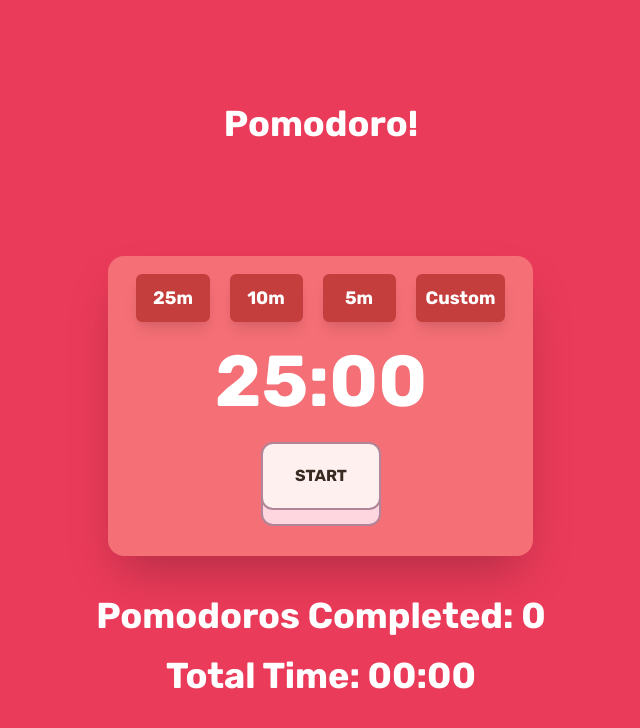
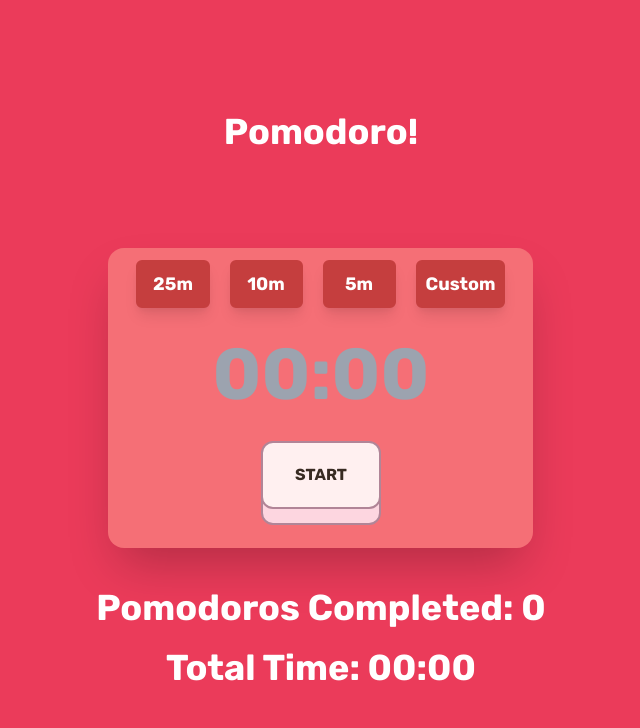
Before and after one commit to tobsterclark/pomodoro, a React (Create React App) app: page / in a window 1280 px wide. Both pictures are taken after a click on the button "Custom". Shown: the top 728 px of the page, without its empty margins (319-959 px from the left). Built offline with nearby package versions, Linux system fonts and the light colour scheme; no server answers.

Commit message:
adding custom input

```diff
--- a/public/index.html
+++ b/public/index.html
@@ -14,7 +14,7 @@
     <meta name="theme-color" content="#000000" />
     <meta
       name="description"
-      content="Web site created using create-react-app"
+      content="A simple countdown timer!"
     />
     <link rel="apple-touch-icon" href="%PUBLIC_URL%/logo192.png" />
     <!--
--- a/src/components/App.tsx
+++ b/src/components/App.tsx
@@ -6,19 +6,21 @@ const App = () => {
     const seconds = useRef(0)
     const intervalClass:any = null
     const [time, setTime] = useState("25:00")
-    const [timeInput, setTimeInput] = useState(10)
+    const [timeInput, setTimeInput] = useState(25*60)
     const [timerVal, setTimerVal] = useState("START")
     const [timerGoing, setTimerGoing] = useState(false)
     const [interval, setinterval] = useState(intervalClass)
+    const [custom, setCustom] = useState(false)
+    const [inputText, setInputText] = useState("")
     const [completedCookies, setCompletedCookie] = useCookies(['completed'])
     const [totalCookies, setTotalCookie] = useCookies(['total'])
-
-    const [play] = useSound("https://jamiejcole.github.io/pomodoro/ringtone.mp3", {volume: 5})
+    const [play] = useSound("https://jamiejcole.github.io/pomodoro/ringtone.mp3", {volume: 1})
 
     //Handling the start button being pressed
     const handleStartPressed = () => {
-        if (timerGoing === false && timeInput !== 0) {
+        if (timerGoing === false && timeInput !== 0 && isNaN(timeInput) === false) {
             seconds.current = timeInput
+            setCustom(false)
             setTimerGoing(true)
             countDown()
             setTimerVal("STOP")
@@ -27,19 +29,30 @@ const App = () => {
         }
     }
 
+    const handleTimeChange = (evt:React.MouseEvent<HTMLButtonElement, MouseEvent>) => {
+        let buttonData = evt.currentTarget.name
+        if (seconds.current === 0 && buttonData !== 'custom') {
+            setCustom(false)
+            setTimeInput(parseInt(buttonData)*60)
+            setTime(buttonData+":00")
+        } else if (seconds.current === 0 && buttonData === 'custom') {
+            setCustom(true)
+        }
+    }
+
+    const handleCustomInput = (evt:React.ChangeEvent<HTMLInputElement>) => {
+        setInputText(evt.target.value)
+        if (evt.target.value.length < 6) {
+            setTimeInput(timeToSeconds("00:"+evt.target.value))
+        } else {
+            setTimeInput(timeToSeconds(evt.target.value))
+        }
+    }
+
     const stopTimer = () => {
         clearInterval(interval)
         setTimerGoing(false)
         setTimerVal("START")
-    }
-
-
-    const handleTimeChange = (evt:React.MouseEvent<HTMLButtonElement, MouseEvent>) => {
-        let buttonData = evt.currentTarget.name
-        if (seconds.current === 0 && buttonData !== 'custom') {
-            setTimeInput(parseInt(buttonData)*60)
-            setTime(buttonData+":00")
-        }
     }
 
     const countDown = () => {
@@ -101,6 +114,17 @@ const App = () => {
 
     }
 
+    const timeToSeconds = (time:string) => {
+        const [hh, mm, ss] = time.split(":")
+        const formattedMM = parseInt(mm) * 60
+        const formattedHH = parseInt(hh)  * 3600
+        const formattedSS = parseInt(ss)
+
+        const seconds = String(formattedHH+formattedMM+formattedSS)
+
+        return(parseInt(seconds))
+    }
+
     // Clearing interval when component is unmounted
     useEffect(() => {
         if (completedCookies.completed === undefined || totalCookies.total === undefined) {
@@ -115,7 +139,7 @@ const App = () => {
       }, [])
 
     return (
-        <div className="h-screen w-full flex flex-col items-center justify-center bg-bgDark font-rubik gap-y-28 text-white">
+        <div className="h-screen w-screen flex flex-col items-center justify-center bg-bgDark font-rubik gap-y-24 text-white">
             <span className="text-4xl font-bold">Pomodoro!</span>
             <div className="flex flex-col items-center justify-center gap-y-10">
                 <div className="w-425 h-300 bg-default rounded-2xl shadow-2xl flex flex-col items-center justify-center gap-y-6 pt-7">
@@ -126,17 +150,17 @@ const App = () => {
                         <button onClick={evt => handleTimeChange(evt)} name="custom" className="timerBtn">Custom</button>
                     </div>
                     <div>
-                        <span className="text-7xl font-bold">{time}</span>
-                        <input className="hidden"></input>
+                        <span className={"text-7xl font-bold " + (custom ? 'hidden' : 'block')}>{time}</span>
+                        <input className={"text-7xl font-bold text-white focus:outline-none bg-transparent w-full text-center "+(custom ? 'block' : 'hidden')} placeholder="00:00" value={inputText} name="customInput" onChange={evt => handleCustomInput(evt)} />
                     </div>
                     <div className="flex flex-col">
                         <button onClick={() => handleStartPressed()} className="bg-buttonWhite text-buttonText py-5 px-8 rounded-xl border-2 duration-150 transition-all border-buttonBorder z-10 font-bold transform hover:translate-y-2 active:translate-y-5 active:bg-default">{timerVal}</button>
                         <div className="bg-buttonBg h-14 rounded-xl border-2 border-buttonBorder z-5 transform -translate-y-10 font-bold text-buttonText"/>
                     </div>
                 </div>
-                <div className="flex flex-col gap-y-5 items-center justify-center">
-                    <span className="text-4xl font-bold">Pomodoros Completed: {completedCookies.completed}</span>
-                    <span className="text-4xl font-bold">Total Time: {secondsToTime(parseInt(totalCookies.total))}</span>
+                <div className="flex flex-col gap-y-5 items-center justify-center px-5">
+                    <span className="text-4xl font-bold text-center">Pomodoros Completed: {completedCookies.completed}</span>
+                    <span className="text-4xl font-bold text-center">Total Time: {secondsToTime(parseInt(totalCookies.total))}</span>
                 </div>
             </div>
         </div>
```
Also changed, not shown: 1 other file (tests, documents, lock files or other folders).
